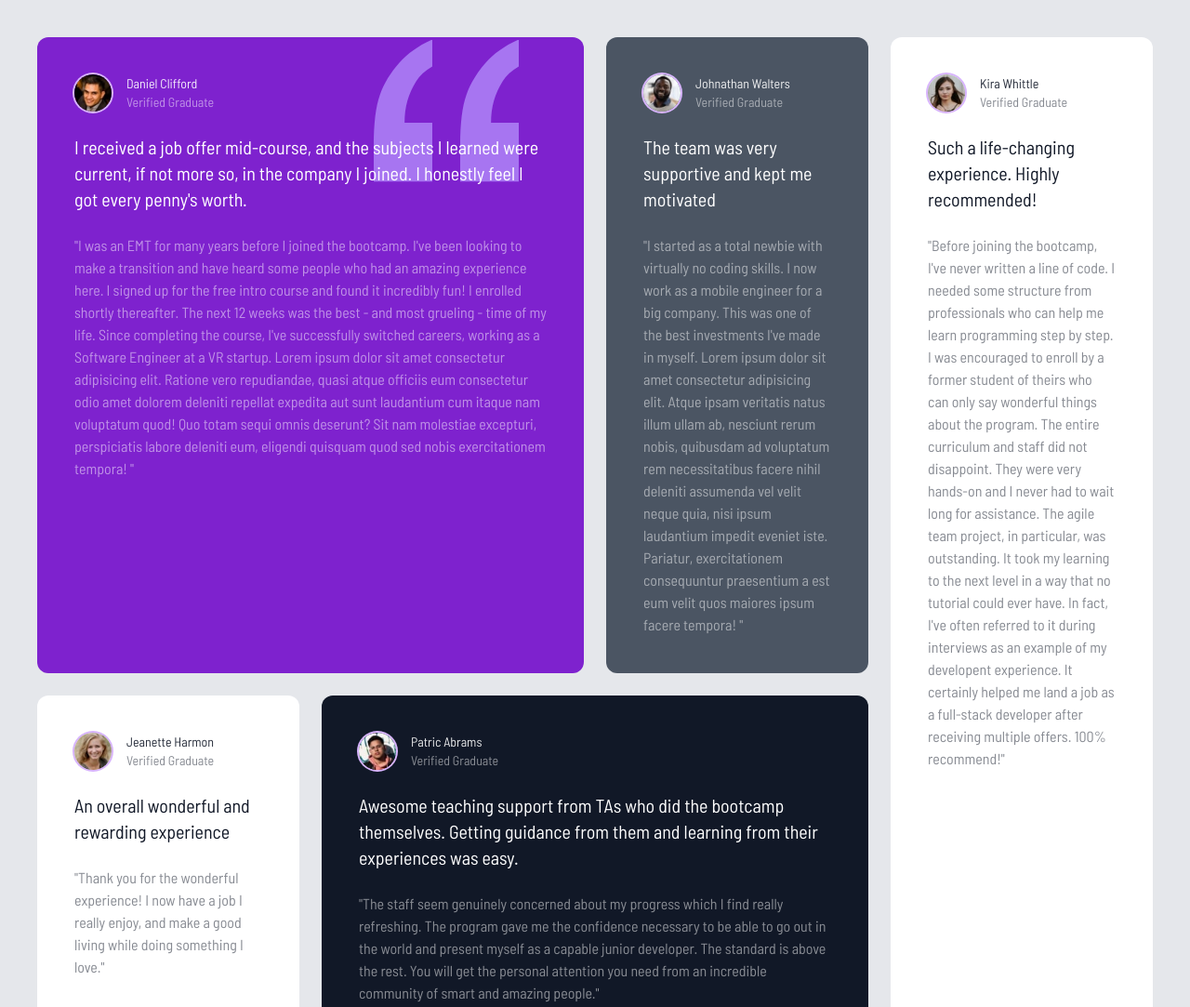
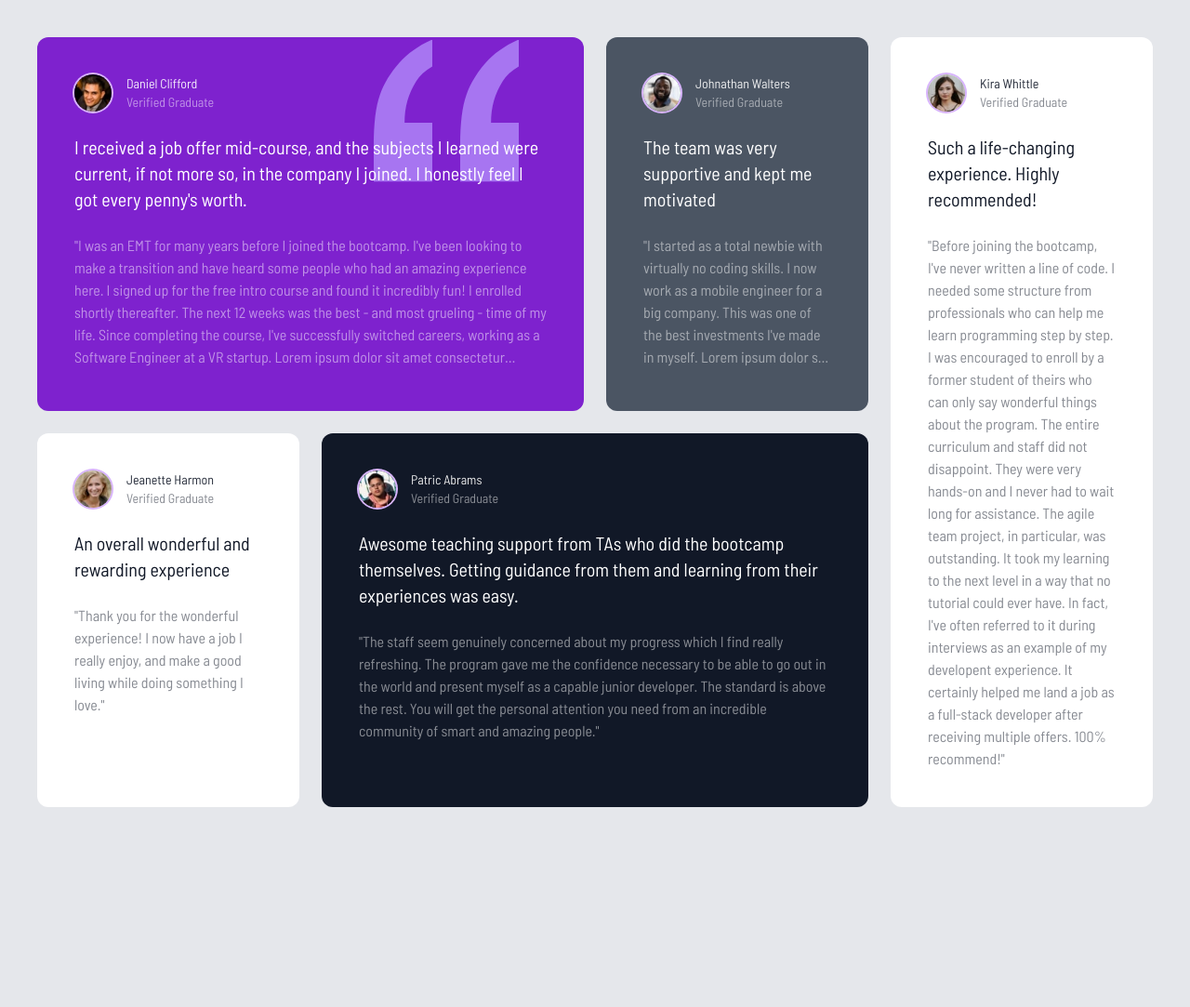
Before and after one commit to yasserfarhadi/testimonial-tailwind-cli, a website: page src/index.html in a window 1280 px wide. Shown: the top 1083 px of the page at 93% size. After the commit the page ends 908 px from the top, so only its background shows below. Drawn offline with Linux system fonts and the light colour scheme.

Commit message:
line clamp

```diff
--- a/package.json
+++ b/package.json
@@ -11,6 +11,7 @@
   "author": "",
   "license": "ISC",
   "devDependencies": {
+    "@tailwindcss/line-clamp": "^0.4.4",
     "tailwindcss": "^3.4.1"
   }
 }
--- a/src/index.html
+++ b/src/index.html
@@ -45,7 +45,7 @@
           </p>
 
           <!-- Small Text -->
-          <p class="mt-6 opacity-50">
+          <p class="mt-6 opacity-50 line-clamp-6">
             "I was an EMT for many years before I joined the bootcamp. I've been
             looking to make a transition and have heard some people who had an
             amazing experience here. I signed up for the free intro course and
@@ -58,7 +58,7 @@
             expedita aut sunt laudantium cum itaque nam voluptatum quod! Quo
             totam sequi omnis deserunt? Sit nam molestiae excepturi,
             perspiciatis labore deleniti eum, eligendi quisquam quod sed nobis
-            exercitationem tempora! "
+            exercitationem tempora! Lorem ipsum dolor sit amet consectetur adipisicing elit. Cupiditate pariatur laborum quos expedita natus perspiciatis ipsam labore et officiis suscipit."
           </p>
         </div>
         <!-- Box 2 -->
@@ -81,7 +81,7 @@
           </p>
 
           <!-- Small Text -->
-          <p class="mt-6 opacity-50">
+          <p class="mt-6 opacity-50 line-clamp-6">
             "I started as a total newbie with virtually no coding skills. I now
             work as a mobile engineer for a big company. This was one of the
             best investments I've made in myself. Lorem ipsum dolor sit amet
--- a/tailwind.config.js
+++ b/tailwind.config.js
@@ -14,5 +14,5 @@ module.exports = {
       },
     },
   },
-  plugins: [],
+  plugins: [require('@tailwindcss/line-clamp')],
 };
```
Also changed, not shown: src/input.css (line endings or trailing spaces), src/styles.css, 1 other file.
